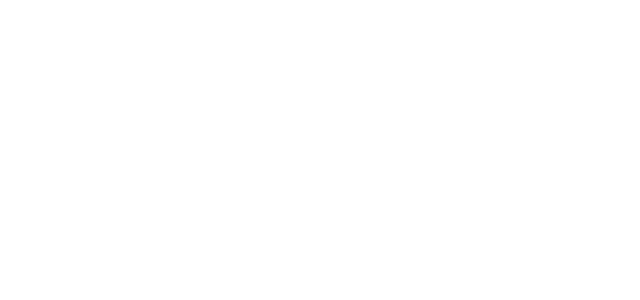
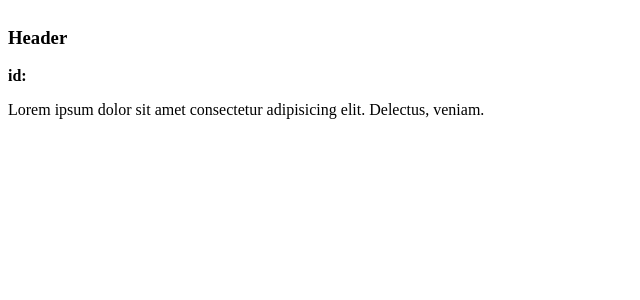
Before and after one commit to zigzar/trello-like, a Nuxt app: page / in a window 1280 px wide. Shown: the top 300 px of the page, without its empty margins (0-640 px from the left). Built offline with nearby package versions, Linux system fonts and the light colour scheme.

Commit message:
Created architecture of components

```diff
--- /dev/null
+++ b/components/Card.vue
@@ -0,0 +1,15 @@
+<template>
+  <div class="card">
+    <p><strong>id:</strong></p>
+    <p>
+      Lorem ipsum dolor sit amet consectetur adipisicing elit. Delectus, veniam.
+    </p>
+  </div>
+</template>
+
+<script>
+export default {}
+</script>
+
+<style>
+</style>
--- /dev/null
+++ b/components/CardList.vue
@@ -0,0 +1,17 @@
+<template>
+  <div class="card-list">
+    <card />
+  </div>
+</template>
+
+<script>
+import Card from '@/components/Card.vue'
+export default {
+  components: {
+    Card,
+  },
+}
+</script>
+
+<style>
+</style>
--- /dev/null
+++ b/components/Column.vue
@@ -0,0 +1,22 @@
+<template>
+  <div class="column">
+    <div class="column__header">
+      <h3>Header</h3>
+    </div>
+    <div class="column__body">
+      <card-list />
+    </div>
+  </div>
+</template>
+
+<script>
+import CardList from '@/components/CardList.vue'
+export default {
+  components: {
+    CardList,
+  },
+}
+</script>
+
+<style>
+</style>
--- a/pages/index.vue
+++ b/pages/index.vue
@@ -1,8 +1,21 @@
-<template></template>
+<template>
+  <div class="container">
+    <column />
+  </div>
+</template>
 
 <script>
-export default {}
+import Column from '@/components/Column.vue'
+export default {
+  components: {
+    Column,
+  },
+}
 </script>
 
 <style>
+.container {
+  display: flex;
+  flex: 1;
+}
 </style>
```
